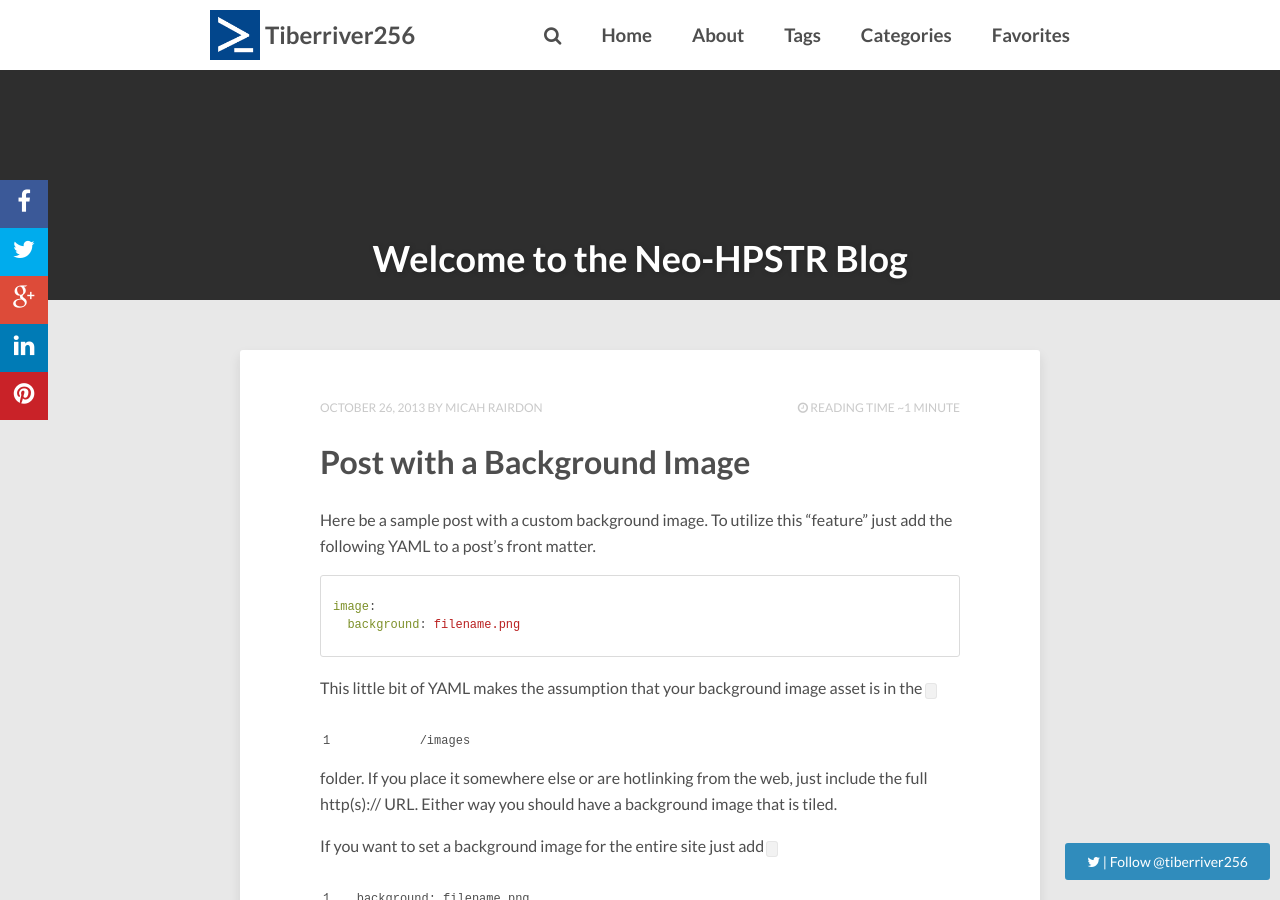
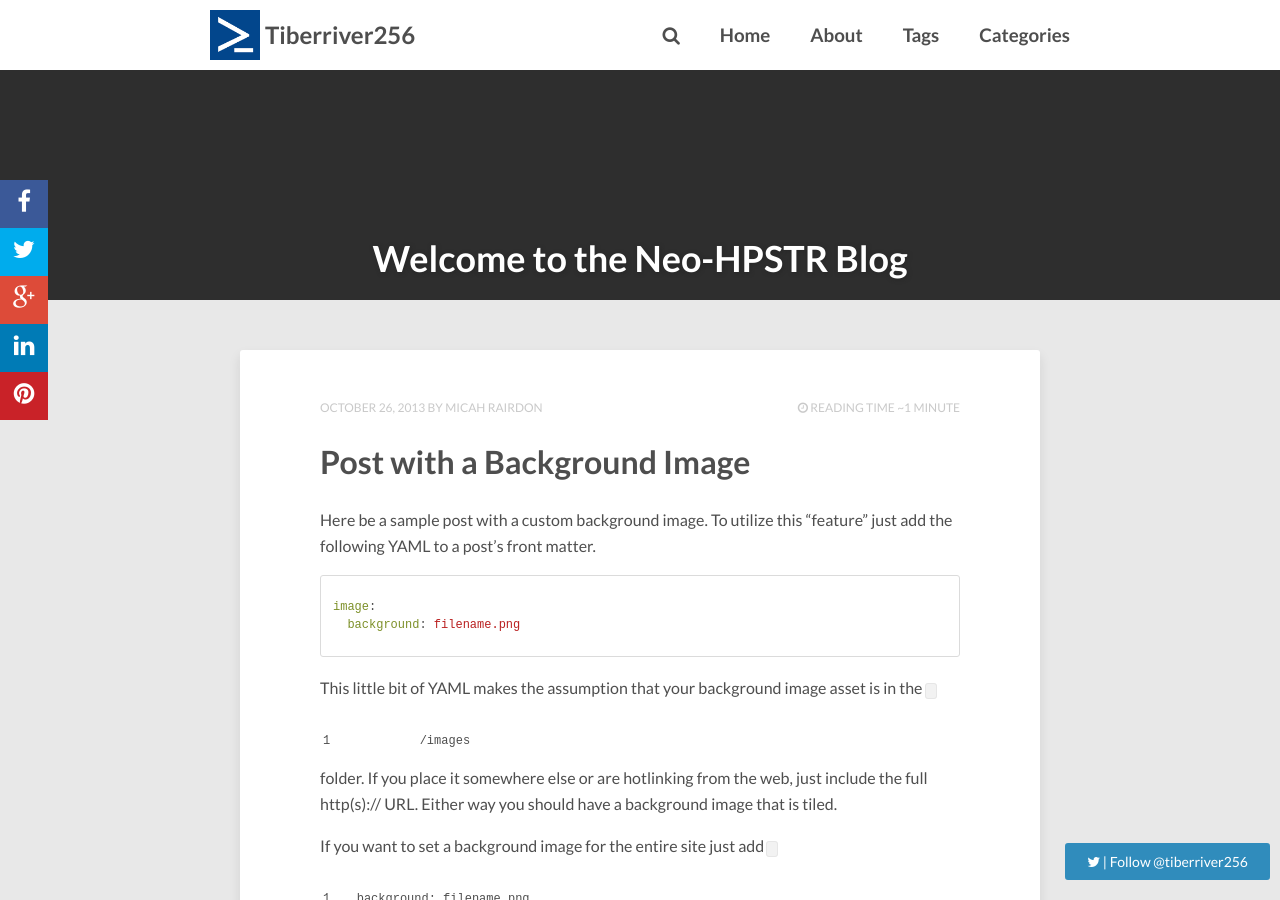
Before and after one commit to Tiberriver256/Tiberriver256.GitHub.io, a Jekyll site: the page built from index.html, in a window 1280 px wide and 900 px high. Built offline with Jekyll 4.4.1, drawn with Linux system fonts in a browser that asks for light colours; nearby versions of some CDN libraries; the list of posts is cut into pages by our own code; comment, search, counter and statistics services are not loaded.

Commit message:
Removed favorites link

```diff
--- a/_config.yml
+++ b/_config.yml
@@ -18,13 +18,6 @@ menu:
   - title: 'Categories'
     url: '/categories'
     type: 'categories'
-  - title: 'Favorites'
-    url: '#'
-    submenu:
-      - title: 'highlighter'
-        url: '/code-highlighting-post/'
-      - title: 'intro'
-        url: '/readability-post/'
 
 # Owner/author information
 owner:
```
